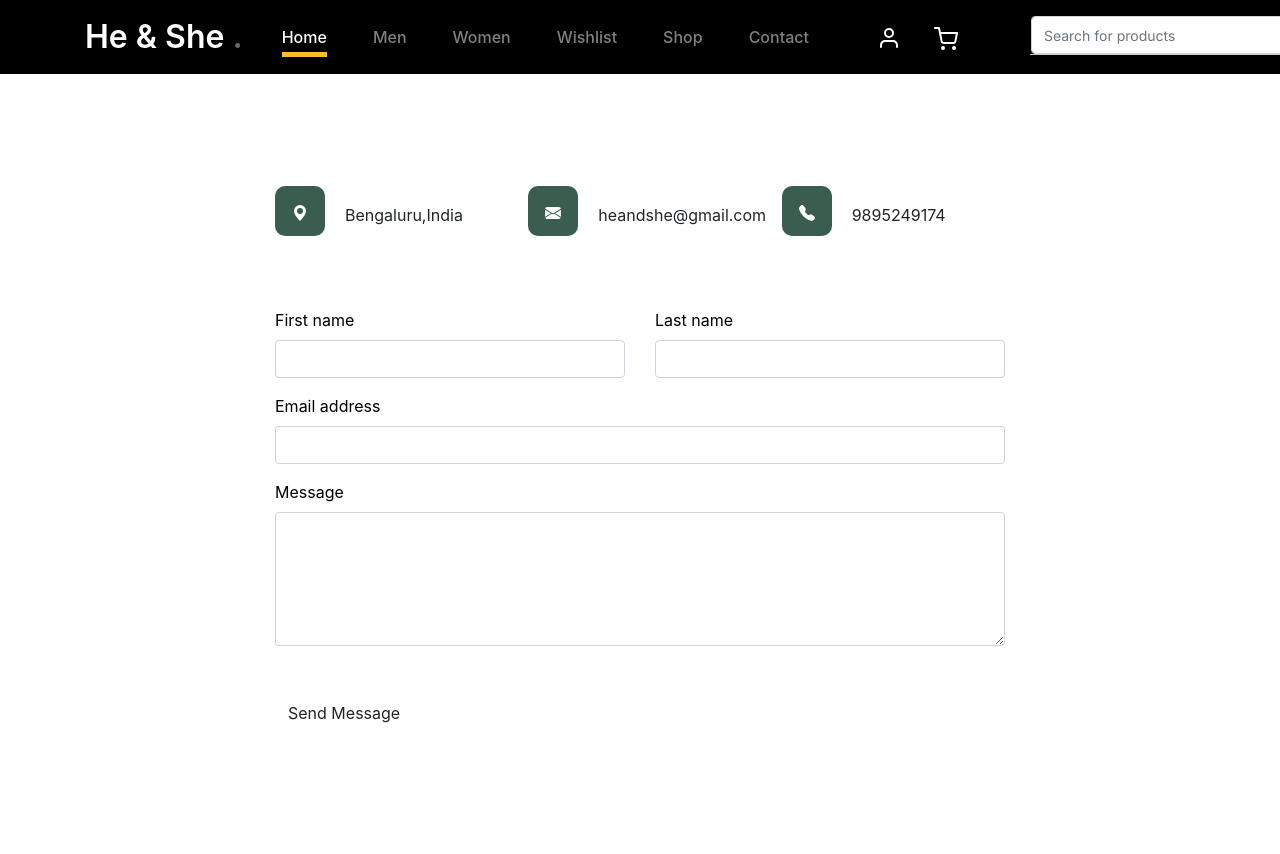
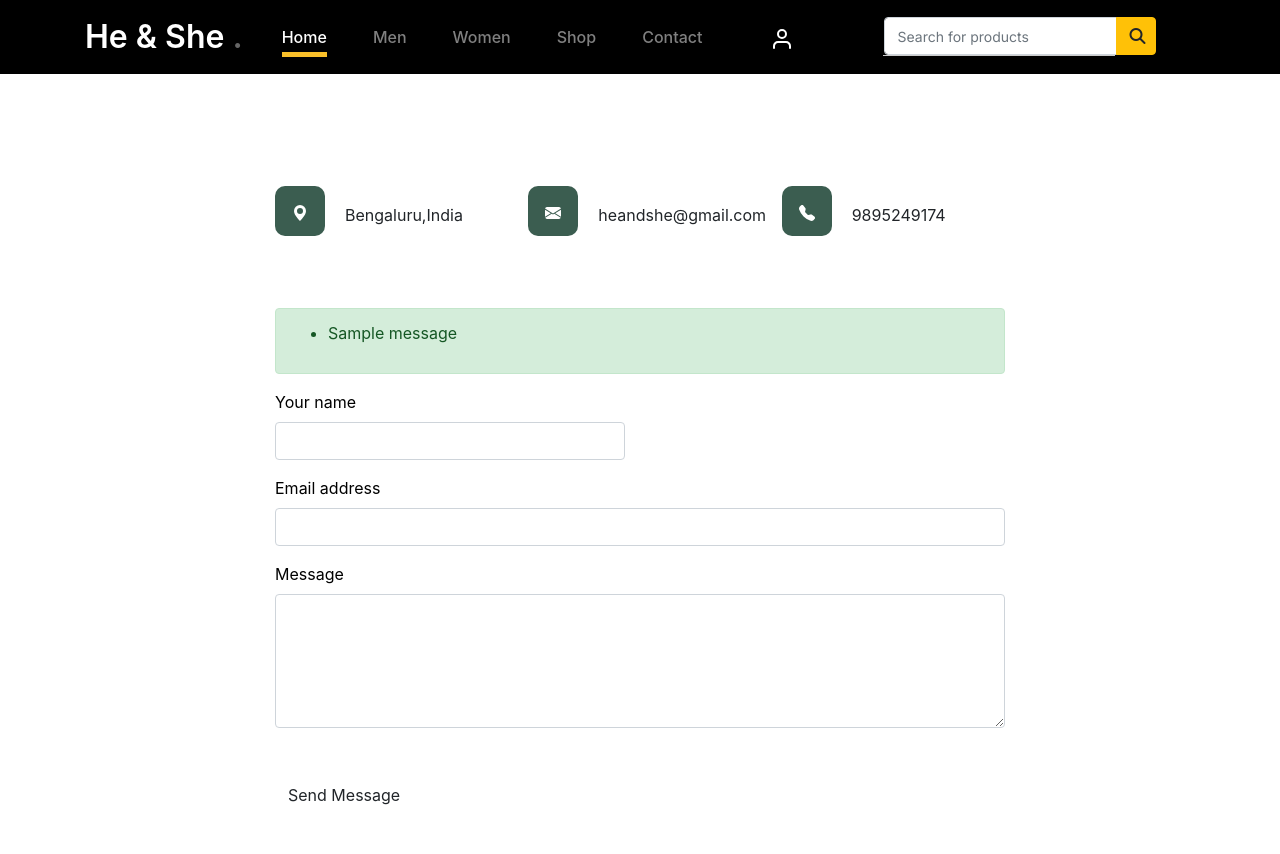
Before and after one commit to Poooooooooja-k/He-she, a Django app: page /contact/ in a window 1280 px wide; the page is wider, and only the part inside the window is pictured. Shown: the top 854 px of that part. Run offline with Django 4.2, Linux system fonts and the light colour scheme; tables that the repository leaves empty hold one stand-in row (values such as "Sample post"); one stand-in notice (Sample message) is shown; some libraries are stand-ins or nearby versions.

```diff
--- a/project/heandshe/models.py
+++ b/project/heandshe/models.py
@@ -214,3 +214,8 @@ class Wallet(models.Model):
 class Banner(models.Model):
     image           = models.ImageField(upload_to='products/', blank=True, null=True)
     description     =models.CharField(max_length=100)
+
+
+class Contact(models.Model):
+    user  =models.ForeignKey(CustomUser, on_delete=models.CASCADE,null=True,blank=True)
+    message=models.CharField(max_length=1000)
--- a/project/heandshe/urls.py
+++ b/project/heandshe/urls.py
@@ -149,6 +149,8 @@ urlpatterns=[
     path('chart-demo/', views.chart_demo, name='chart_demo'),
     path('report_generator/<int:id/',views.report_generator,name='report_generator'),
 
+    path('contact/',views.contact,name='contact'),
+
 ]
 if settings.DEBUG:
     urlpatterns += static(settings.MEDIA_URL, document_root=settings.MEDIA_ROOT)
--- a/project/heandshe/views.py
+++ b/project/heandshe/views.py
@@ -36,7 +36,7 @@ from xhtml2pdf import pisa
 from email.mime.multipart import MIMEMultipart
 from email.mime.base import MIMEBase
 from email import encoders
-from django.urls import reverse
+from django.contrib import messages
 
 import io
 # Create your views here.
@@ -97,7 +97,6 @@ def adminlogin(request):
 @never_cache
 def dashboard(request):
     if 'admin' in request.session:
-        # Retrieve data for products (assuming you have a model named Product)
         products = Product.objects.order_by('-id')[:5]
         # Process product data for bar chart (order distribution)
         order_labels = [f'Order {product.id}' for product in products]
@@ -1046,7 +1045,6 @@ def restock_products(order):
         product.save()
 
 # admin side order
-
 @cache_control(no_cache=True,must_revalidate=True,no_store=True)
 @never_cache
 def order(request):
@@ -1356,9 +1354,6 @@ def womens_watches(request):
         'subcategories': subcategories,
     }
     return render(request, 'womens.html', context)
-
-def contact(request):
-    return render(request,'contact.html')
 
 #coupon
 @never_cache
@@ -1791,3 +1786,18 @@ def chart_demo(request):
         'data': json.dumps(data),
     }
     return render(request, 'chart_demo.html', context)
+
+
+def contact(request):
+    context = {}
+    if request.method=='POST':
+        user=request.user
+        message = request.POST.get('message', '')
+
+        # Save the message to the database
+        contact = Contact(user=user,message=message)
+        contact.save()
+        messages.success(request,'Thank you for contacting us!')
+
+        return redirect('contact')
+    return render(request,'contact.html',context)
--- a/project/templates/contact.html
+++ b/project/templates/contact.html
@@ -55,21 +55,25 @@
                         </div> <!-- /.service -->
                       </div>
                     </div>
-
-                    <form>
+                    {% if messages %}
+                        <div class="alert alert-success">
+                            <ul>
+                                {% for message in messages %}
+                                    <li>{{ message }}</li>
+                                {% endfor %}
+                            </ul>
+                        </div>
+                    {% endif %}
+                    <form method="post" action="{% url 'contact' %}">
+                      {% csrf_token %}
                       <div class="row">
                         <div class="col-6">
                           <div class="form-group">
-                            <label class="text-black" for="fname">First name</label>
+                            <label class="text-black" for="fname"> Your name</label>
                             <input type="text" class="form-control" id="fname">
                           </div>
                         </div>
-                        <div class="col-6">
-                          <div class="form-group">
-                            <label class="text-black" for="lname">Last name</label>
-                            <input type="text" class="form-control" id="lname">
-                          </div>
-                        </div>
+
                       </div>
                       <div class="form-group">
                         <label class="text-black" for="email">Email address</label>
--- a/project/templates/includes/header.html
+++ b/project/templates/includes/header.html
@@ -47,19 +47,23 @@
 						</li>
 						<li><a class="nav-link" href="{% url 'mens' %}">Men</a></li>
 						<li><a class="nav-link" href="{% url 'womens' %}">Women</a></li>
+						{% if user.is_authenticated %}
 						<li><a class="nav-link" href="{% url 'wishlist' %}">Wishlist</a></li>
+						{% endif %}
 						<li><a class="nav-link" href="{% url 'shop' %}">Shop</a></li>
 						<li><a class="nav-link" href="{% url 'contact' %}">Contact</a></li>
 					</ul>
 
 					<ul class="custom-navbar-cta navbar-nav mb-2 mb-md-0 ms-5">
 						{% if user.is_authenticated %}
+						<!-- <li style="color: white;" margin-top="10px;">Hello, {{ user.name }}</li> -->
 						<li><a class="nav-link" href="{% url 'profile' %}"><img src="{% static 'images/user.svg' %}" alt="profile"></a></li>
 						{% else %}
 						<li><a class="nav-link" href="{% url 'signup' %}"><img src="{% static 'images/user.svg' %}" alt="Signup"></a></li>
 						{% endif %}
-
+						{% if user.is_authenticated %}
 						<li><a class="nav-link" href="{% url 'cartt' %}"><img src="{% static 'images/cart.svg' %}" alt="Cart"></a></li>
+						{% endif %}
 						<div class="col-lg-6 col-6 text-left" style="width: 500px;margin-left:50px;">
 							<form method="get" action="{% url 'search' %}">
 								<div class="input-group">
--- a/project/templates/order_placed.html
+++ b/project/templates/order_placed.html
@@ -24,7 +24,7 @@
           <a href="{% url 'customer_order' %}" class=" btn-sm btn-outline-black"><button>order details</button></a>
 
           {% for i in orders %}
-          <a href="{% url 'invoice' i.id %}" class="btn btn-sm btn-outline-black"><button>Download Invoice</button></a>
+          <a href="{% url 'invoice' i.id %}" class="btn btn-sm btn-outline-black"><button>Sent Invoice</button></a>
           {% endfor %}
         </div>
       </div>
```
Also changed, not shown: project/heandshe/migrations/0046_contact.py (added), 5 other files.
